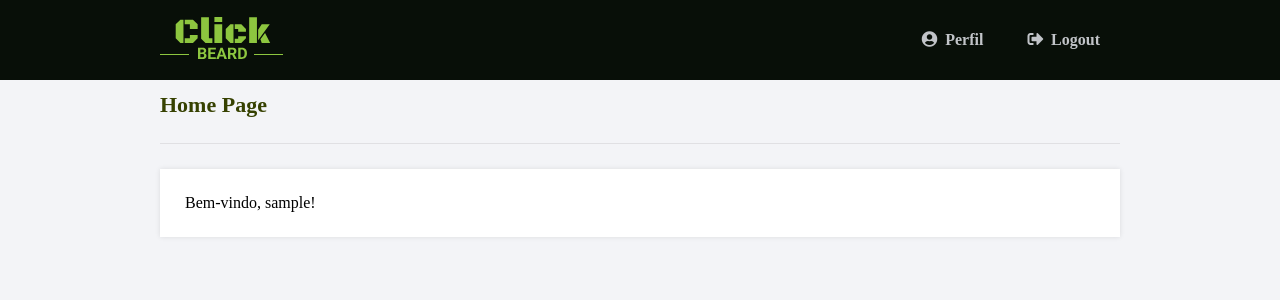
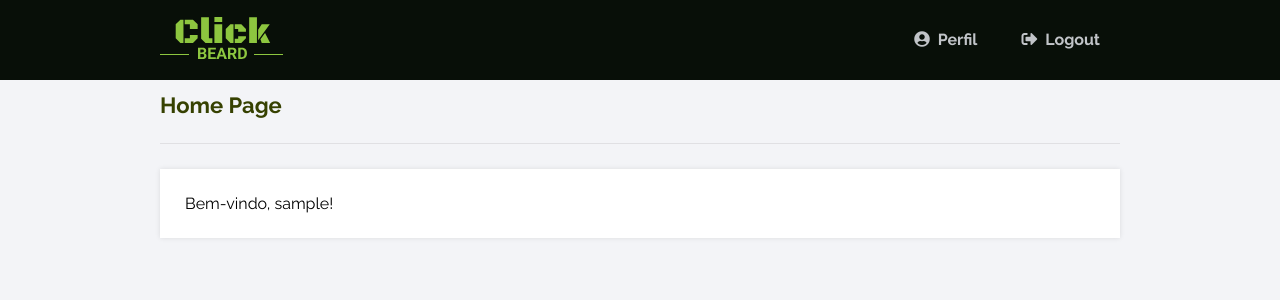
Before and after one commit to matheusgalote/clickbeard, a PHP site: page /php-login/home.php in a window 1280 px wide. Shown: the top 300 px of the page. Run offline with PHP 8.4, Linux system fonts and the light colour scheme; the visitor is signed in with stand-in values (Sample User, id 1).

Commit message:
ajustes css

```diff
--- a/css/login.css
+++ b/css/login.css
@@ -1,6 +1,7 @@
 body {
   margin: 0;
   background-color: #f3f4f7;
+  font-family: "Raleway", sans-serif;
 }
 
 .loggedin {
--- a/php-login/home.php
+++ b/php-login/home.php
@@ -14,6 +14,7 @@ if (!isset($_SESSION['loggedin'])) {
 	<title>Home Page</title>
 	<link href="../css/login.css" rel="stylesheet" type="text/css">
 	<link rel="stylesheet" href="https://use.fontawesome.com/releases/v5.7.1/css/all.css">
+  <link href="https://fonts.googleapis.com/css2?family=Raleway:wght@400;700&display=swap" rel="stylesheet">
 </head>
 <body >
   <section class="loggedin">
--- a/php-login/profile.php
+++ b/php-login/profile.php
@@ -30,6 +30,7 @@ $stmt->close();
 		<title>Profile Page</title>
 		<link href="../css/login.css" rel="stylesheet" type="text/css">
 		<link rel="stylesheet" href="https://use.fontawesome.com/releases/v5.7.1/css/all.css">
+		<link href="https://fonts.googleapis.com/css2?family=Raleway:wght@400;700&display=swap" rel="stylesheet">
 	</head>
 <body>
 	<section class="loggedin">
```
